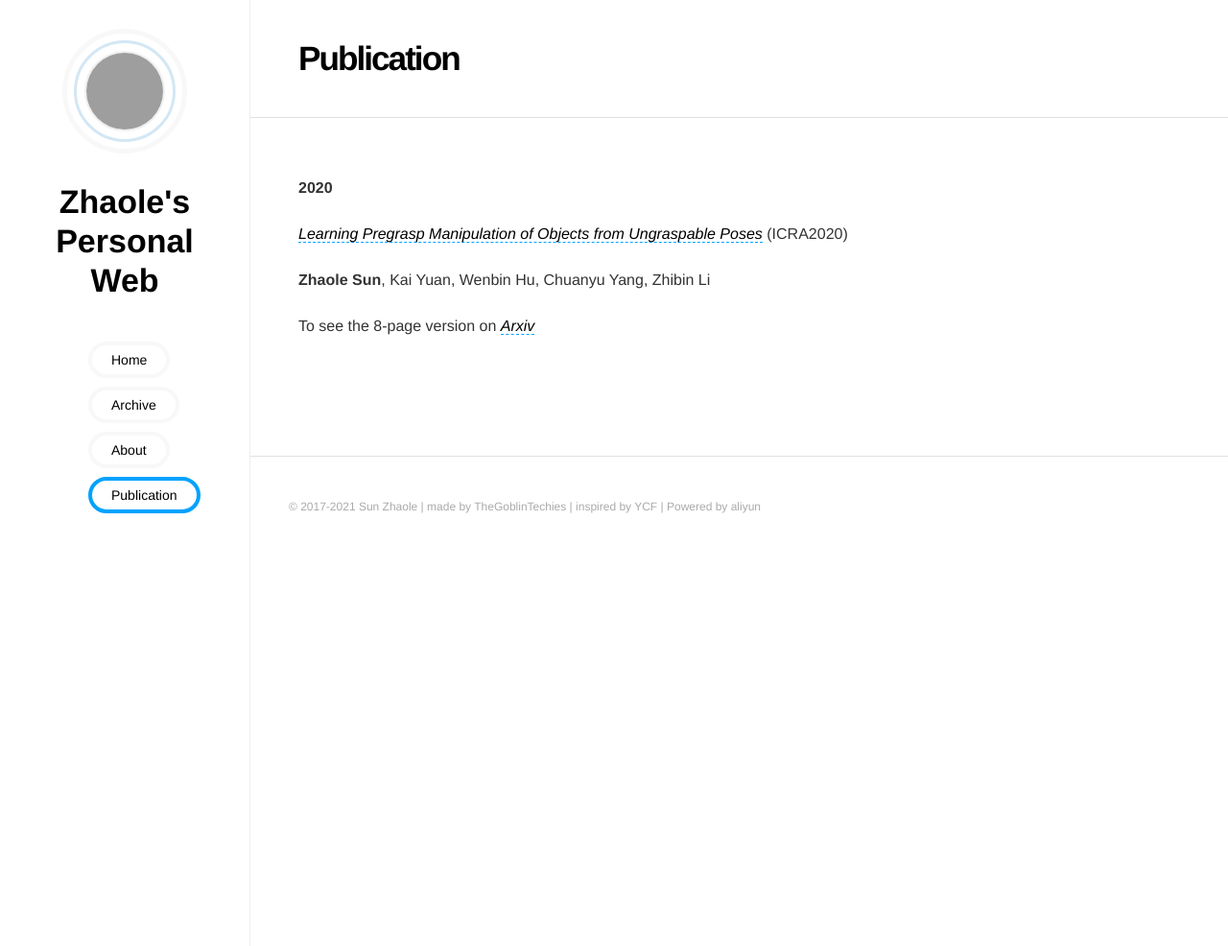
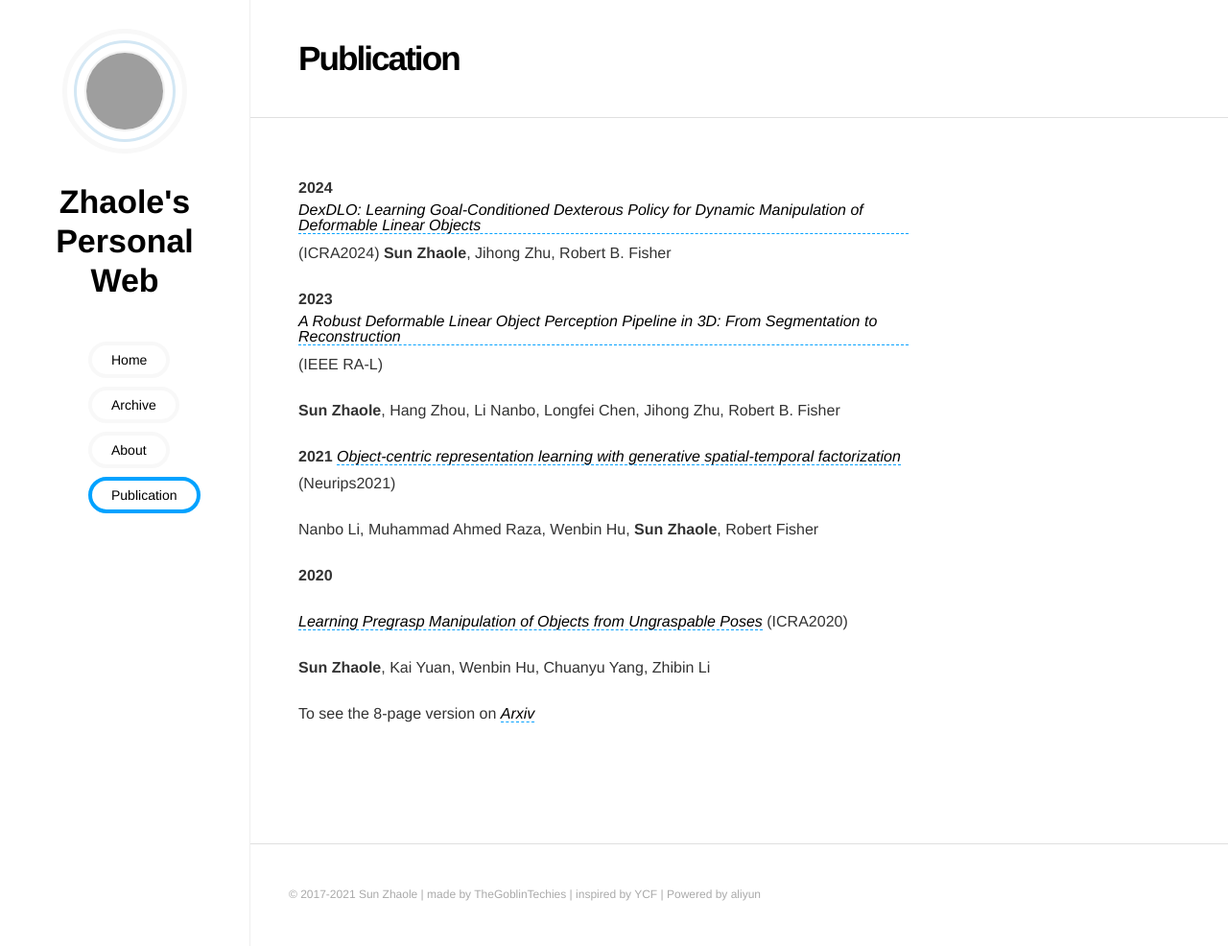
Before and after one commit to TheGoblinTechies/thegoblintechies.github.io, a Jekyll site: the page built from publication.md, in a window 1280 px wide and 986 px high. Shown: the whole window at 96% size. Built offline with Jekyll 4.4.1, drawn with Linux system fonts in a browser that asks for light colours; grey boxes are pictures that could not be loaded.

Commit message:
update a lot of info

```diff
--- a/publication.md
+++ b/publication.md
@@ -4,10 +4,26 @@
 active: publication
 ---
 
+**2024**
+[*DexDLO: Learning Goal-Conditioned Dexterous Policy for Dynamic Manipulation of Deformable Linear Objects*](https://arxiv.org/html/2312.15204v1) \(ICRA2024\)
+**Sun Zhaole**, Jihong Zhu, Robert B. Fisher
+
+**2023**
+[*A Robust Deformable Linear Object Perception Pipeline in 3D: From Segmentation to Reconstruction*](https://ieeexplore.ieee.org/document/10333979) \(IEEE RA-L\)
+
+**Sun Zhaole**, Hang Zhou, Li Nanbo, Longfei Chen, Jihong Zhu, Robert B. Fisher
+
+
+**2021**
+[*Object-centric representation learning with generative spatial-temporal factorization*](https://proceedings.neurips.cc/paper/2021/file/593906af0d138e69f49d251d3e7cbed0-Paper.pdf) \(Neurips2021\)
+
+Nanbo Li, Muhammad Ahmed Raza, Wenbin Hu, **Sun Zhaole**, Robert Fisher
+
+
 **2020**
 
 [*Learning Pregrasp Manipulation of Objects from Ungraspable Poses*](https://ieeexplore.ieee.org/document/9196982)  \(ICRA2020\)
 
-**Zhaole Sun**, Kai Yuan, Wenbin Hu, Chuanyu Yang, Zhibin Li
+**Sun Zhaole**, Kai Yuan, Wenbin Hu, Chuanyu Yang, Zhibin Li
 
 To see the 8-page version on [*Arxiv*](https://arxiv.org/abs/2002.06344)
```
Also changed, not shown: about.md (+3 -3 lines).
